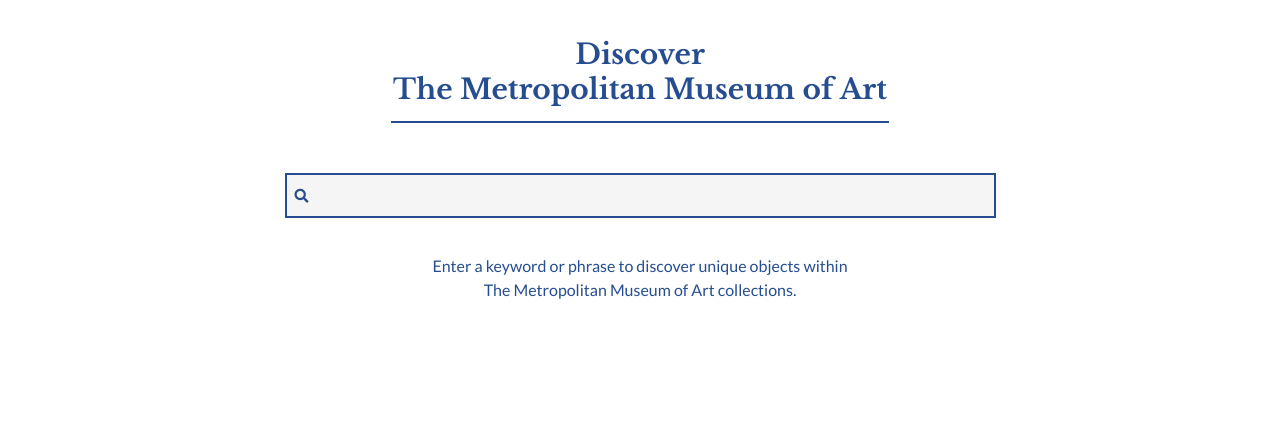
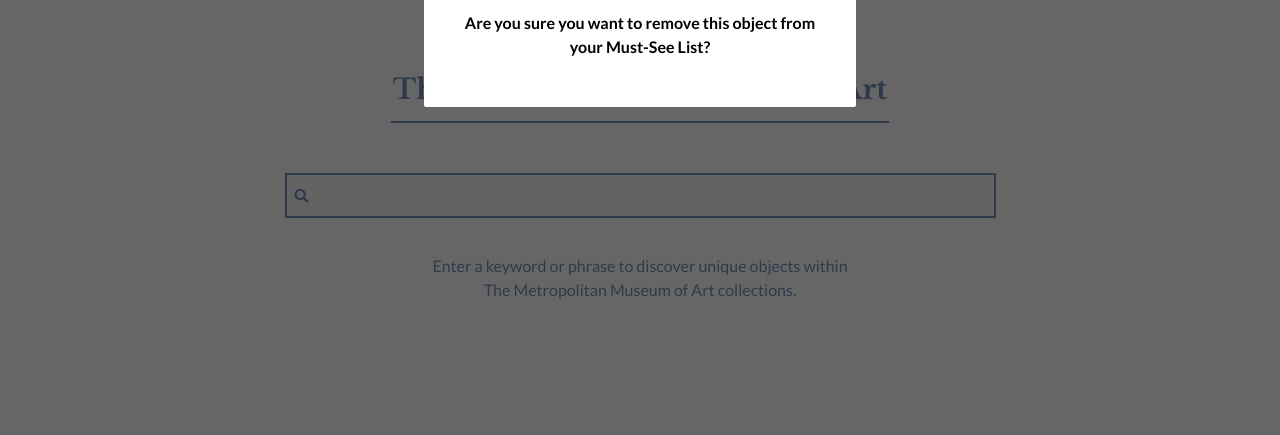
Before and after one commit to llaveirge/ajax-project, a website: page index.html in a window 1280 px wide. Shown: the part 365-800 px from the top of the page. Drawn offline with nearby package versions, Linux system fonts and the light colour scheme.

Commit message:
Began creating a modal for confirmation of saved object removal from 'Must-See List'. Created a sibling 'div' element with an 'id' attribute with a value of 'modal-container', updated 'layout.css' and 'styles.css' to include styling for modal container background to match wireframe, created a child 'div' element with an 'id' attribute with a value of 'remove-modal', and within the 'remova-modal', added a paragraph element with the confirmation message, and updated 'layout.css' and styles.css' to include styling for the modal box and message to match wireframe. #5

```diff
--- a/css/layout.css
+++ b/css/layout.css
@@ -167,6 +167,30 @@
   display: none;
 }
 
+.modal-container {
+  display: flex;
+  justify-content: center;
+  align-items: center;
+  position: fixed;
+  height: 100%;
+  width: 100%;
+  top: 0;
+}
+
+.remove-modal {
+  /* display: flex;
+  flex-direction: column; */
+  min-width: 232px;
+  max-width: 432px;
+  border-radius: 2px;
+
+  /* align-items: center; */
+  padding: 2rem;
+  margin: 0 1.5rem;
+  text-align: center;
+  line-height: 1.5;
+}
+
 @media screen and (min-width: 320px) {
   .gap-15 {
     gap: 15px;
--- a/css/styles.css
+++ b/css/styles.css
@@ -182,6 +182,15 @@
   border-bottom: 2px solid #264d8f;
 }
 
+.modal-container {
+  background-color: rgba(51, 51, 51, 0.75);
+}
+
+.remove-modal {
+  background-color: #fff;
+  font-weight: 700;
+}
+
 @media screen and (min-width: 320px) {
   .fa-paint-brush {
     font-size: 1.25rem;
--- a/index.html
+++ b/index.html
@@ -156,6 +156,13 @@
         </ul>
       </div>
     </div>
+    <div id="modal-container" class="modal-container">
+      <div id="remove-modal" class="remove-modal">
+        <p>
+          Are you sure you want to remove this object from your Must-See List?
+        </p>
+      </div>
+    </div>
   </main>
 
   <script src="js/data.js"></script>
```
